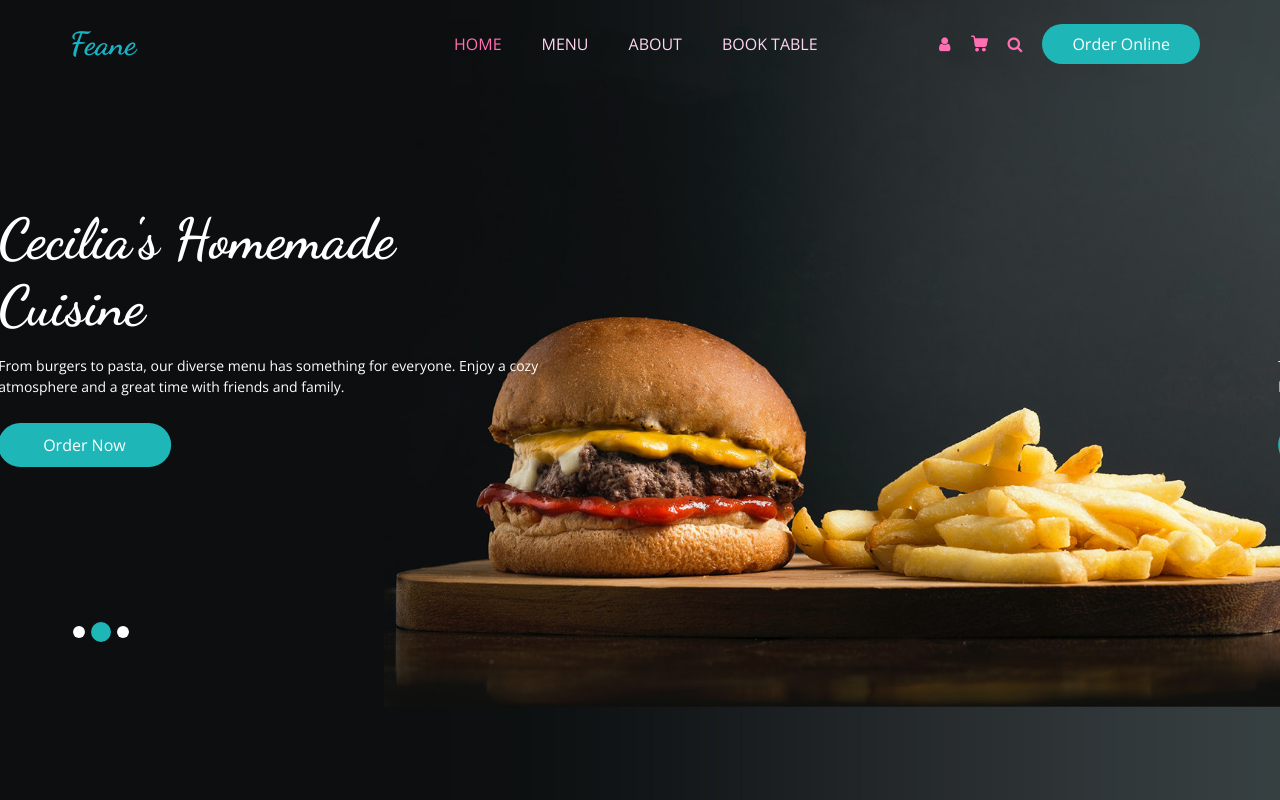
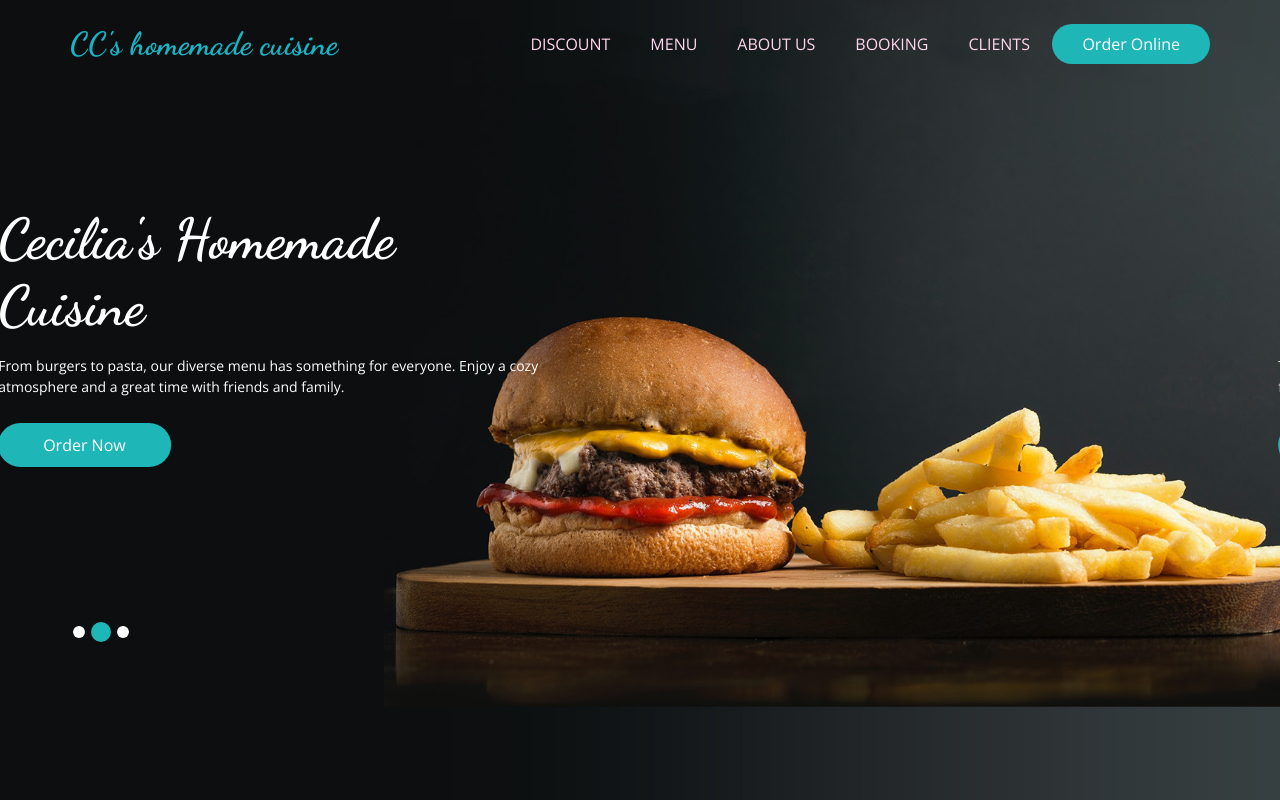
Before and after one commit to cimontesm/landingRestaurante, a plain HTML site: page feane-1.0.0/index.html in a window 1280 px wide. Shown: the top 800 px of the page. Drawn offline with nearby package versions, Linux system fonts and the light colour scheme; some packages are replaced by stand-ins of ours.

Commit message:
enbelleciendo

```diff
--- a/feane-1.0.0/index.html
+++ b/feane-1.0.0/index.html
@@ -13,7 +13,7 @@
   <meta name="author" content="" />
   <link rel="shortcut icon" href="images/favicon.png" type="">
 
-  <title> Feane </title>
+  <title> Cecilia's Homemade Cuisine</title>
 
   <!-- bootstrap core css -->
   <link rel="stylesheet" type="text/css" href="css/bootstrap.css" />
@@ -47,96 +47,25 @@
         <nav class="navbar navbar-expand-lg custom_nav-container ">
           <a class="navbar-brand" href="index.html">
             <span>
-              Feane
+              CC's homemade cuisine
             </span>
           </a>
 
           <button class="navbar-toggler" type="button" data-toggle="collapse" data-target="#navbarSupportedContent"
             aria-controls="navbarSupportedContent" aria-expanded="false" aria-label="Toggle navigation">
-            <span class=""> </span>
+            <span class="navbar-toggler-icon"> </span>
           </button>
 
           <div class="collapse navbar-collapse" id="navbarSupportedContent">
-            <ul class="navbar-nav  mx-auto ">
-              <li class="nav-item active">
-                <a class="nav-link" href="index.html">Home <span class="sr-only">(current)</span></a>
-              </li>
-              <li class="nav-item">
-                <a class="nav-link" href="menu.html">Menu</a>
-              </li>
-              <li class="nav-item">
-                <a class="nav-link" href="about.html">About</a>
-              </li>
-              <li class="nav-item">
-                <a class="nav-link" href="book.html">Book Table</a>
-              </li>
+            <ul class="navbar-nav mx-auto">
+              <li class="nav-item"><a class="nav-link" href="#discounts">Discount</a></li>
+              <li class="nav-item"><a class="nav-link" href="#menu">Menu</a></li>
+              <li class="nav-item"><a class="nav-link" href="#nosotros">About us</a></li>
+              <li class="nav-item"><a class="nav-link" href="#reserva">Booking</a></li>
+              <li class="nav-item"><a class="nav-link" href="#testimonios">Clients</a></li>
             </ul>
-            <div class="user_option">
-              <a href="" class="user_link">
-                <i class="fa fa-user" aria-hidden="true"></i>
-              </a>
-              <a class="cart_link" href="#">
-                <svg version="1.1" id="Capa_1" xmlns="http://www.w3.org/2000/svg"
-                  xmlns:xlink="http://www.w3.org/1999/xlink" x="0px" y="0px" viewBox="0 0 456.029 456.029"
-                  style="enable-background:new 0 0 456.029 456.029;" xml:space="preserve">
-                  <g>
-                    <g>
-                      <path d="M345.6,338.862c-29.184,0-53.248,23.552-53.248,53.248c0,29.184,23.552,53.248,53.248,53.248
-                   c29.184,0,53.248-23.552,53.248-53.248C398.336,362.926,374.784,338.862,345.6,338.862z" />
-                    </g>
-                  </g>
-                  <g>
-                    <g>
-                      <path d="M439.296,84.91c-1.024,0-2.56-0.512-4.096-0.512H112.64l-5.12-34.304C104.448,27.566,84.992,10.67,61.952,10.67H20.48
-                   C9.216,10.67,0,19.886,0,31.15c0,11.264,9.216,20.48,20.48,20.48h41.472c2.56,0,4.608,2.048,5.12,4.608l31.744,216.064
-                   c4.096,27.136,27.648,47.616,55.296,47.616h212.992c26.624,0,49.664-18.944,55.296-45.056l33.28-166.4
-                   C457.728,97.71,450.56,86.958,439.296,84.91z" />
-                    </g>
-                  </g>
-                  <g>
-                    <g>
-                      <path d="M215.04,389.55c-1.024-28.16-24.576-50.688-52.736-50.688c-29.696,1.536-52.224,26.112-51.2,55.296
-                   c1.024,28.16,24.064,50.688,52.224,50.688h1.024C193.536,443.31,216.576,418.734,215.04,389.55z" />
-                    </g>
-                  </g>
-                  <g>
-                  </g>
-                  <g>
-                  </g>
-                  <g>
-                  </g>
-                  <g>
-                  </g>
-                  <g>
-                  </g>
-                  <g>
-                  </g>
-                  <g>
-                  </g>
-                  <g>
-                  </g>
-                  <g>
-                  </g>
-                  <g>
-                  </g>
-                  <g>
-                  </g>
-                  <g>
-                  </g>
-                  <g>
-                  </g>
-                  <g>
-                  </g>
-                  <g>
-                  </g>
-                </svg>
-              </a>
-              <form class="form-inline">
-                <button class="btn  my-2 my-sm-0 nav_search-btn" type="submit">
-                  <i class="fa fa-search" aria-hidden="true"></i>
-                </button>
-              </form>
-              <a href="" class="order_online">
+            <div class="user_option ">
+              <a href="" class="order_online mx-auto">
                 Order Online
               </a>
             </div>
@@ -150,10 +79,11 @@
       <div id="customCarousel1" class="carousel slide" data-ride="carousel">
         <div class="carousel-inner">
           <div class="carousel-item active">
-            <div class="container ">
+            <div class="container">
               <div class="row">
                 <div class="col-md-7 col-lg-6 ">
                   <div class="detail-box">
+
                     <h1>
                       Cecilia's Homemade Cuisine
                     </h1>
@@ -180,8 +110,8 @@
                       Cecilia's Homemade Cuisine
                     </h1>
                     <p>
-                      Try our new Chicken Burger and Fish Burger, made with fresh ingredients and bursting with flavor.
-                      Perfect for a quick lunch or a satisfying dinner.
+                      Try our new Chicken Bacon Ranch Pizza! Loaded with grilled chicken, crispy bacon, fresh lettuce,
+                      and an amazing ranch sauce.
                     </p>
                     <div class="btn-box">
                       <a href="" class="btn1">
@@ -231,7 +161,7 @@
 
   <!-- offer section -->
 
-  <section class="offer_section layout_padding-bottom">
+  <section id="discounts" class="offer_section layout_padding-bottom">
     <div class="offer_container">
       <div class="container ">
         <div class="row">
@@ -386,7 +316,7 @@
 
   <!-- food section -->
 
-  <section class="food_section layout_padding-bottom">
+  <section id="menu" class="food_section layout_padding-bottom">
     <div class="container">
       <div class="heading_container heading_center">
         <h2>
@@ -1138,7 +1068,7 @@
 
   <!-- about section -->
 
-  <section class="about_section layout_padding">
+  <section id="nosotros" class="about_section layout_padding">
     <div class="container  ">
 
       <div class="row">
@@ -1172,7 +1102,7 @@
   <!-- end about section -->
 
   <!-- book section -->
-  <section class="book_section layout_padding">
+  <section id="reserva" class="book_section layout_padding">
     <div class="container">
       <div class="heading_container">
         <h2>
@@ -1234,7 +1164,7 @@
 
   <!-- client section -->
 
-  <section class="client_section layout_padding-bottom">
+  <section id="testimonios" class="client_section layout_padding-bottom">
     <div class="container">
       <div class="heading_container heading_center psudo_white_primary mb_45">
         <h2>
```
Also changed, not shown: 2 other files.
